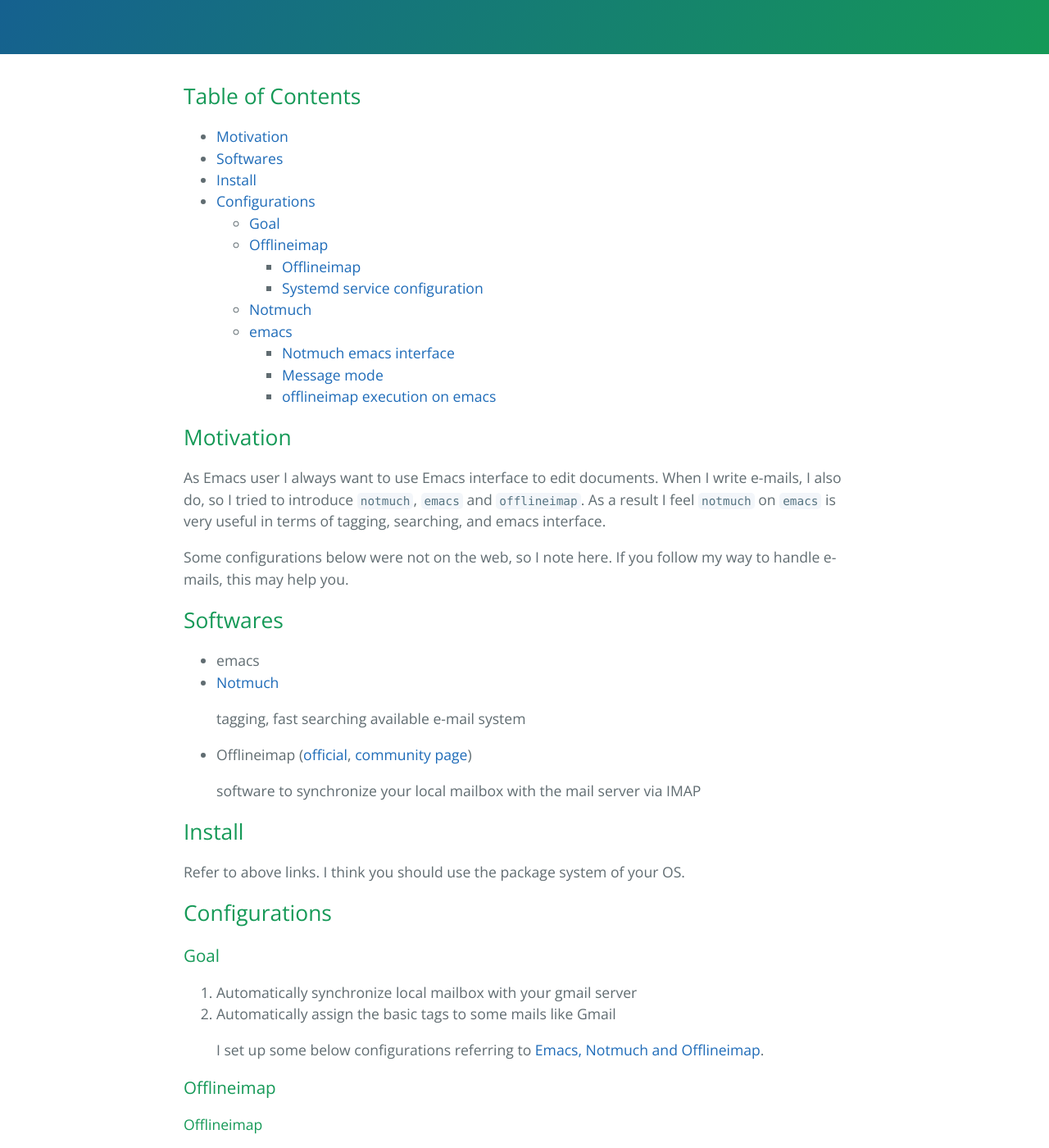
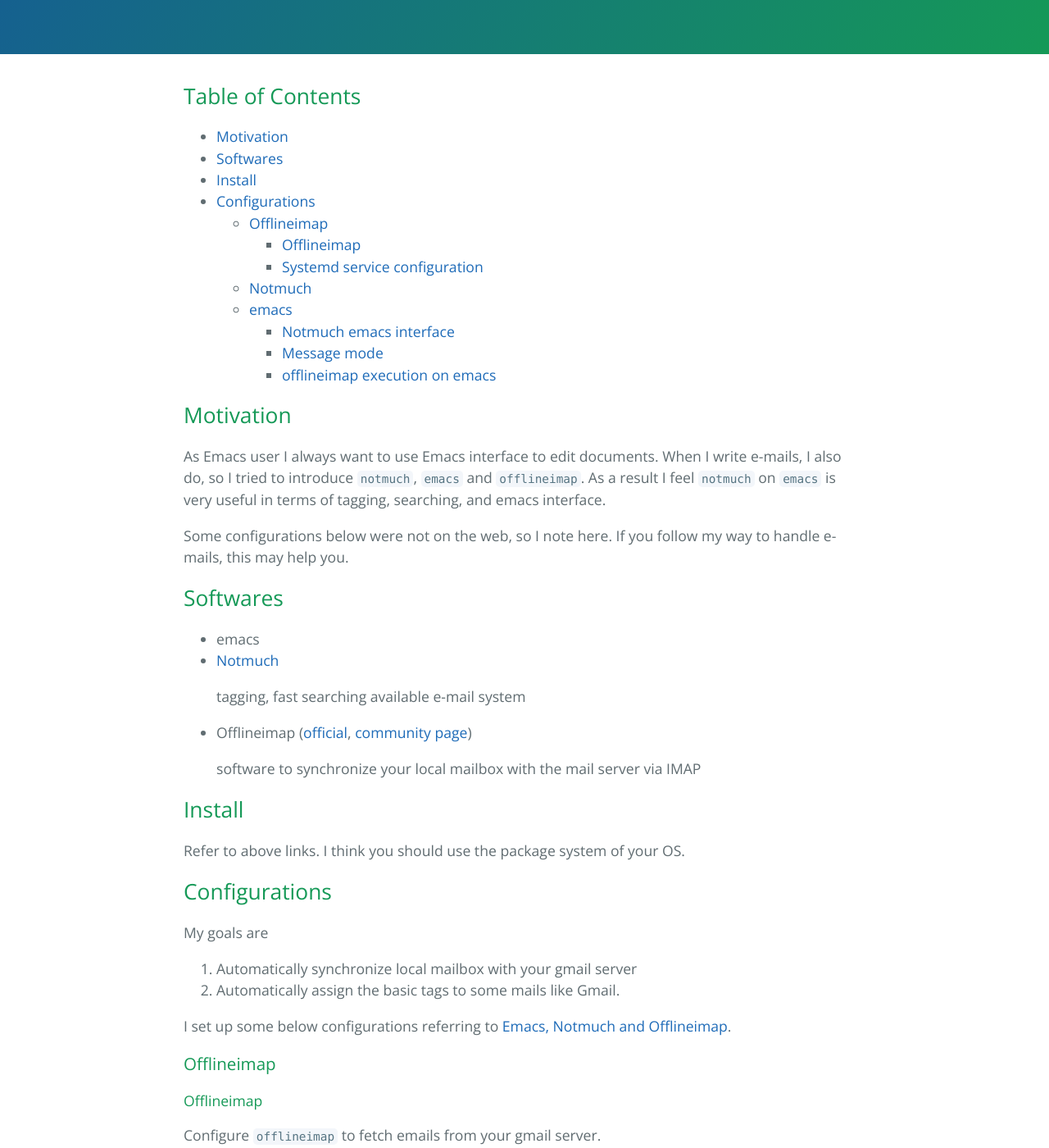
Before and after one commit to kkatsuyuki/notmuch-conf, a Jekyll site: the page built from docs/index.html, in a window 1280 px wide and 1400 px high, scrolled down 395 px. Shown: the whole window at 82% size. Built offline with Jekyll 4.4.1, drawn with Linux system fonts in a browser that asks for light colours.

Commit message:
removed goal section

```diff
--- a/docs/index.html
+++ b/docs/index.html
@@ -10,10 +10,9 @@
             <li><a href="#org987a77d">Install</a></li>
             <li><a href="#orgb114f83">Configurations</a>
                 <ul>
-                    <li><a href="#org0c74a96">Goal</a></li>
-                    <li><a href="#org3e7d33a">Offlineimap</a>
+                    <li><a href="#org3eb020f">Offlineimap</a>
                         <ul>
-                            <li><a href="#org1dd22eb">Offlineimap</a></li>
+                            <li><a href="#org2e057bb">Offlineimap</a></li>
                             <li><a href="#orgeb16d6a">Systemd service configuration</a></li>
                         </ul>
                     </li>
@@ -84,28 +83,26 @@
 <div id="outline-container-orgb114f83" class="outline-2">
 <h2 id="orgb114f83">Configurations</h2>
 <div class="outline-text-2" id="text-orgb114f83">
-</div><div id="outline-container-org0c74a96" class="outline-3">
-<h3 id="org0c74a96">Goal</h3>
-<div class="outline-text-3" id="text-org0c74a96">
+<p>
+My goals are
+</p>
+
 <ol class="org-ol">
 <li>Automatically synchronize local mailbox with your gmail server</li>
-<li><p>
-Automatically assign the basic tags to some mails like Gmail
-</p>
+<li>Automatically assign the basic tags to some mails like Gmail.</li>
+</ol>
 
 <p>
 I set up some below configurations referring to <a href="http://chrisdone.com/posts/emacs-mail">Emacs, Notmuch and Offlineimap</a>.
-</p></li>
-</ol>
-</div>
+</p>
 </div>
 
-<div id="outline-container-org3e7d33a" class="outline-3">
-<h3 id="org3e7d33a">Offlineimap</h3>
-<div class="outline-text-3" id="text-org3e7d33a">
-</div><div id="outline-container-org1dd22eb" class="outline-4">
-<h4 id="org1dd22eb">Offlineimap</h4>
-<div class="outline-text-4" id="text-org1dd22eb">
+<div id="outline-container-org3eb020f" class="outline-3">
+<h3 id="org3eb020f">Offlineimap</h3>
+<div class="outline-text-3" id="text-org3eb020f">
+</div><div id="outline-container-org2e057bb" class="outline-4">
+<h4 id="org2e057bb">Offlineimap</h4>
+<div class="outline-text-4" id="text-org2e057bb">
 <p>
 Configure <code>offlineimap</code> to fetch emails from your gmail server.
 </p>
```
Also changed, not shown: docs/org/index.org (+4 -3 lines).
